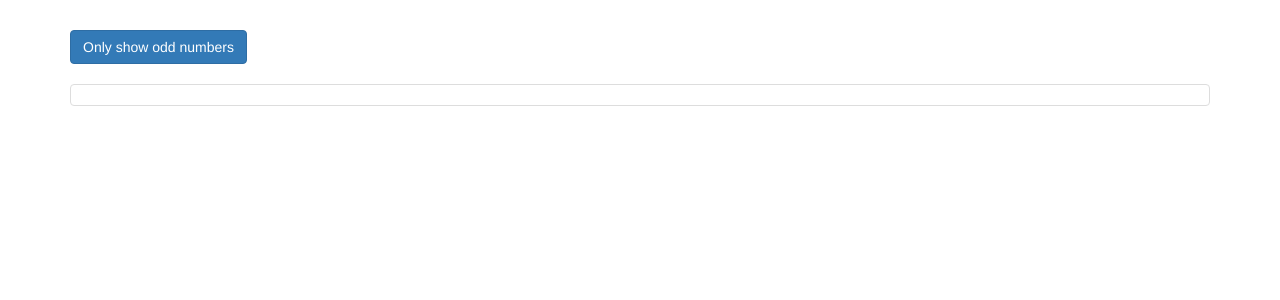
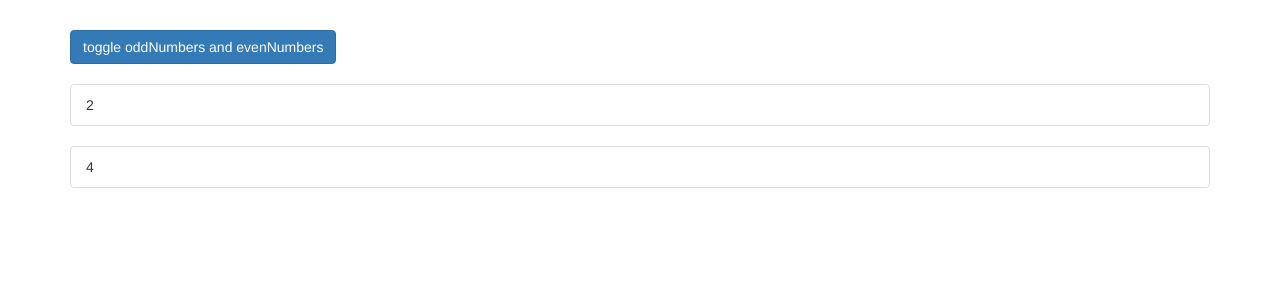
Before and after one commit to t10kiyotaka/angular-directives, an Angular app: page / in a window 1280 px wide. Shown: the top 300 px of the page. Built offline with nearby package versions, Linux system fonts and the light colour scheme.

Commit message:
Split array

```diff
--- a/src/app/app.component.html
+++ b/src/app/app.component.html
@@ -3,13 +3,24 @@
     <div class="col-xs-12">
       <button
         class="btn btn-primary"
-        (click)="onlyOdd = !onlyOdd">Only show odd numbers</button>
+        (click)="onlyOdd = !onlyOdd">toggle oddNumbers and evenNumbers</button>
       <br><br>
-      <ul class="list-group">
-        <li
-          class="list-group-item">
-        </li>
-      </ul>
+
+      <div *ngIf="onlyOdd == true else even">
+        <ul class="list-group" *ngFor="let oddNumber of oddNumbers">
+          <li
+            class="list-group-item">{{ oddNumber }}
+          </li>
+        </ul>
+      </div>
+      <ng-template #even>
+        <ul class="list-group" *ngFor="let evenNumber of evenNumbers">
+          <li
+            class="list-group-item">{{ evenNumber }}
+          </li>
+        </ul>
+      </ng-template>
+
       <ng-template [ngIf]="onlyOdd">
         <p>Only odd</p>
       </ng-template>
--- a/src/app/app.component.ts
+++ b/src/app/app.component.ts
@@ -7,5 +7,7 @@ import { Component } from '@angular/core';
 })
 export class AppComponent {
   numbers = [1, 2, 3, 4, 5];
+  oddNumbers = [1, 3, 5];
+  evenNumbers = [2, 4];
   onlyOdd = false;
 }
```
